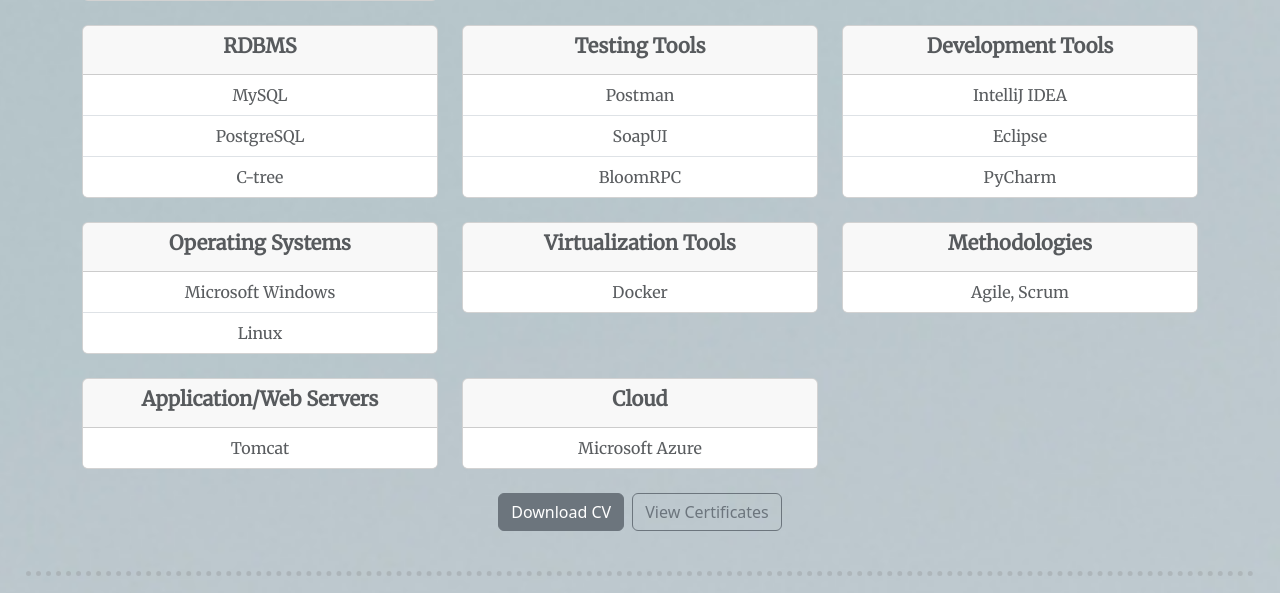
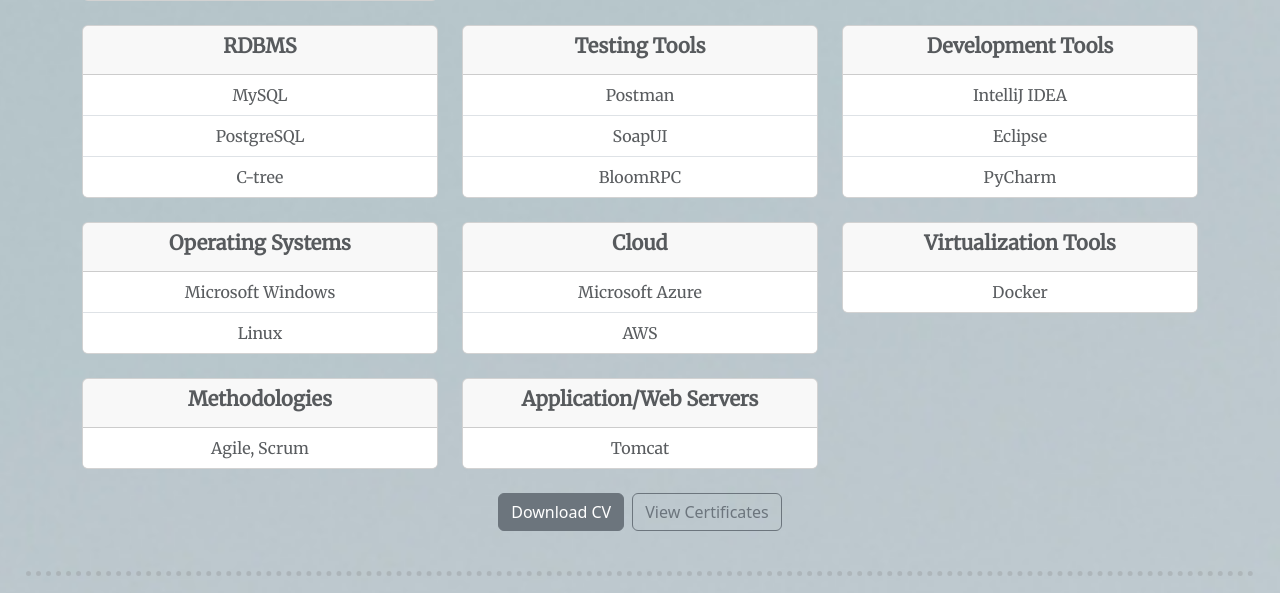
Before and after one commit to dimasolo1986/Personal-Site, a Flask app: page / in a window 1280 px wide. Shown: the part 1295-1888 px from the top of the page. Run offline with Flask 3, Linux system fonts and the light colour scheme; some libraries are stand-ins or nearby versions.

Commit message:
Add AWS Certificate

```diff
--- a/app.py
+++ b/app.py
@@ -28,7 +28,7 @@ SKILLS_DICT = {
     "Methodologies": ["Agile, Scrum"],
     "Operating Systems": ["Microsoft Windows", "Linux"],
     "Application/Web Servers": ["Tomcat"],
-    "Cloud": ["Microsoft Azure"],
+    "Cloud": ["Microsoft Azure", "AWS"],
     "Development Tools": ["IntelliJ IDEA", "Eclipse", "PyCharm"]
 }
 
--- a/templates/certificates.html
+++ b/templates/certificates.html
@@ -12,6 +12,10 @@
         <div class="carousel-item">
             <img src="{{ url_for('static', filename='certificates/Java_Data_Structures_Algorithms.jpg') }}" class="d-block w-75"
                  alt="Java_Data_Structures_Algorithms_2023_certificate_image">
+        </div>
+         <div class="carousel-item">
+            <img src="{{ url_for('static', filename='certificates/AWS_Developer_Associate_Certificate.jpg') }}" class="d-block w-75"
+                 alt="AWS_Developer_Associate_certificate_image">
         </div>
         <div class="carousel-item">
             <img src="{{ url_for('static', filename='certificates/Python_Bootcamp_Pro_2023.jpg') }}"
--- a/templates/certificates_en.html
+++ b/templates/certificates_en.html
@@ -33,6 +33,10 @@
                  alt="Java_Data_Structures_Algorithms_2023_certificate_image">
         </div>
         <div class="carousel-item">
+            <img src="{{ url_for('static', filename='certificates/AWS_Developer_Associate_Certificate.jpg') }}" class="d-block w-35"
+                 alt="AWS_Developer_Associate_certificate_image">
+        </div>
+        <div class="carousel-item">
             <img src="{{ url_for('static', filename='certificates/Python_Bootcamp_Pro_2023.jpg') }}"
                  class="d-block w-35" alt="Python_2023_certificate_image">
         </div>
--- a/templates/certificates_uk.html
+++ b/templates/certificates_uk.html
@@ -33,6 +33,10 @@
                  alt="Java_Data_Structures_Algorithms_2023_certificate_image">
         </div>
         <div class="carousel-item">
+            <img src="{{ url_for('static', filename='certificates/AWS_Developer_Associate_Certificate.jpg') }}" class="d-block w-35"
+                 alt="AWS_Developer_Associate_certificate_image">
+        </div>
+        <div class="carousel-item">
             <img src="{{ url_for('static', filename='certificates/Python_Bootcamp_Pro_2023.jpg') }}"
                  class="d-block w-35" alt="Python_2023_certificate_image">
         </div>
```
Also changed, not shown: static/certificates/AWS_Developer_Associate_Certificate.jpg (added), 1 other file.
